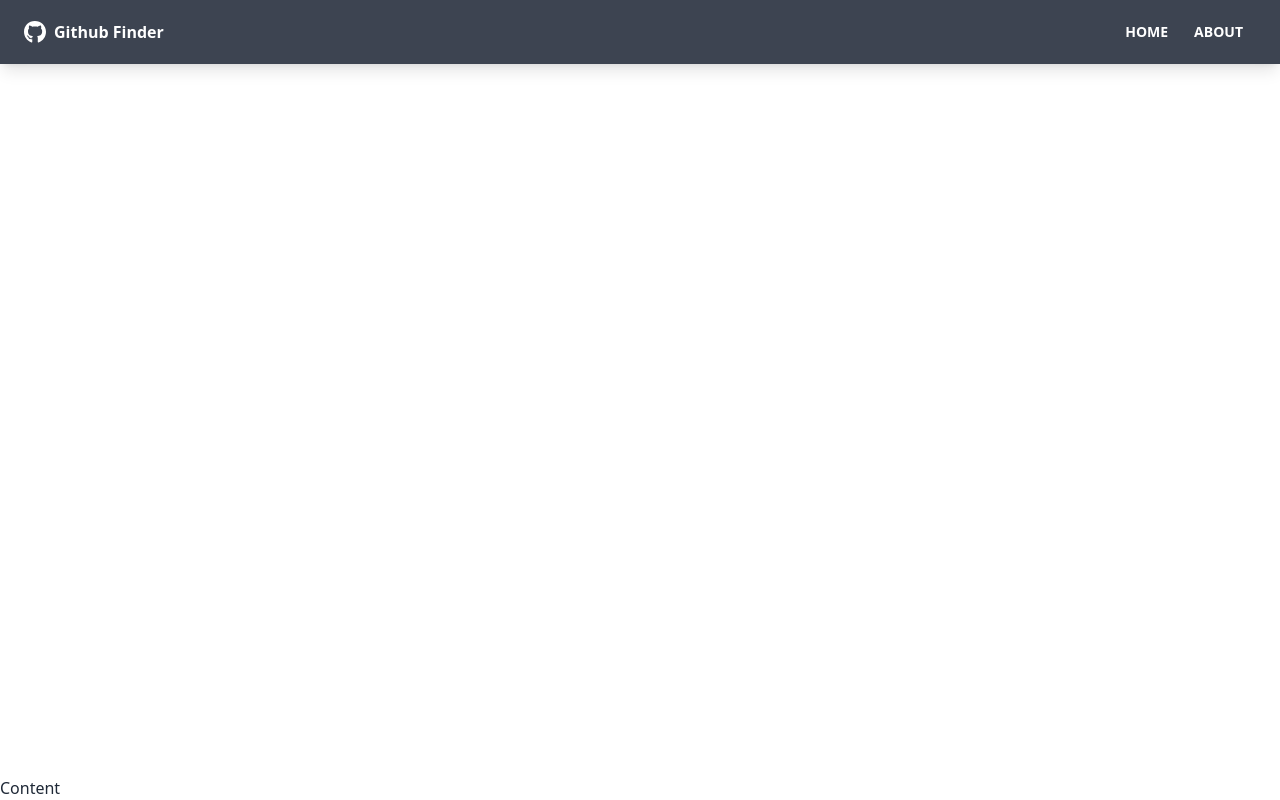
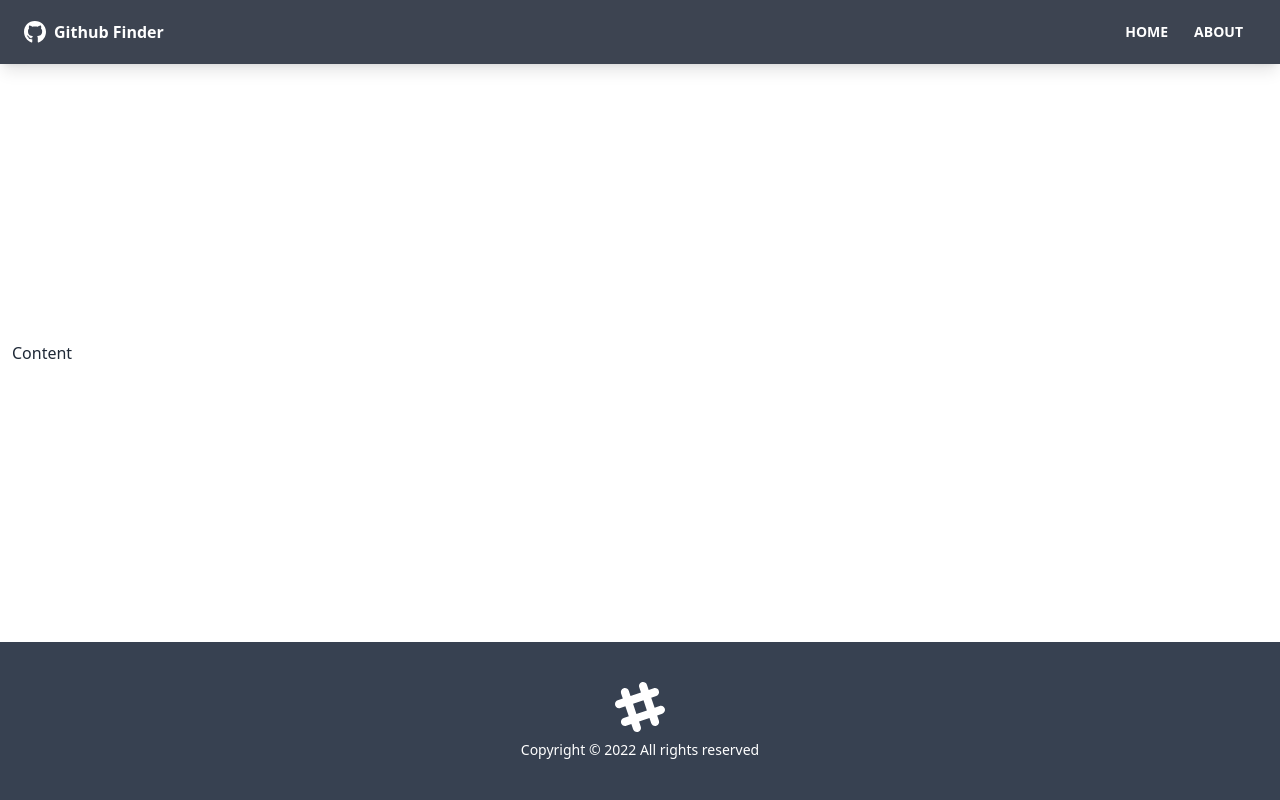
Before and after one commit to panosjapan7/github-finder-react-app, a React (Create React App) app: page / in a window 1280 px wide. Built offline with nearby package versions, Linux system fonts and the light colour scheme; the HTML template or start-up script is replaced by a standard one.

Commit message:
Footer component

```diff
--- a/src/App.js
+++ b/src/App.js
@@ -1,5 +1,6 @@
 import { BrowserRouter as Router, Route } from "react-router-dom";
 import Navbar from "./components/layout/Navbar";
+import Footer from "./components/layout/Footer";
 
 
 function App() {
@@ -7,9 +8,8 @@
     <Router>
       <div className="flex flex-col justify-between h-screen">
         <Navbar />
-        <main>
-          Content
-        </main>
+        <main className="container mx-auto px-3 pb-12">Content</main>
+        <Footer />
       </div>
     </Router>
   );
--- /dev/null
+++ b/src/components/layout/Footer.jsx
@@ -0,0 +1,24 @@
+function Footer() {
+    const footerYear = new Date().getFullYear();
+
+    return (
+    <footer className="footer p-10 bg-gray-700 text-primary-content footer-center">
+        <div>
+            <svg
+                width='50'
+                height='50'
+                viewBox='0 0 24 24'
+                xmlns='http://www.w3.org/2000/svg'
+                fillRule='evenodd'
+                clipRule='evenodd'
+                className='inline-block fill-current'
+            >
+                <path d='M22.672 15.226l-2.432.811.841 2.515c.33 1.019-.209 2.127-1.23 2.456-1.15.325-2.148-.321-2.463-1.226l-.84-2.518-5.013 1.677.84 2.517c.391 1.203-.434 2.542-1.831 2.542-.88 0-1.601-.564-1.86-1.314l-.842-2.516-2.431.809c-1.135.328-2.145-.317-2.463-1.229-.329-1.018.211-2.127 1.231-2.456l2.432-.809-1.621-4.823-2.432.808c-1.355.384-2.558-.59-2.558-1.839 0-.817.509-1.582 1.327-1.846l2.433-.809-.842-2.515c-.33-1.02.211-2.129 1.232-2.458 1.02-.329 2.13.209 2.461 1.229l.842 2.515 5.011-1.677-.839-2.517c-.403-1.238.484-2.553 1.843-2.553.819 0 1.585.509 1.85 1.326l.841 2.517 2.431-.81c1.02-.33 2.131.211 2.461 1.229.332 1.018-.21 2.126-1.23 2.456l-2.433.809 1.622 4.823 2.433-.809c1.242-.401 2.557.484 2.557 1.838 0 .819-.51 1.583-1.328 1.847m-8.992-6.428l-5.01 1.675 1.619 4.828 5.011-1.674-1.62-4.829z'></path>
+            </svg>
+            <p>Copyright © {footerYear} All rights reserved</p>
+        </div>
+    </footer>
+    )
+}
+
+export default Footer
```
